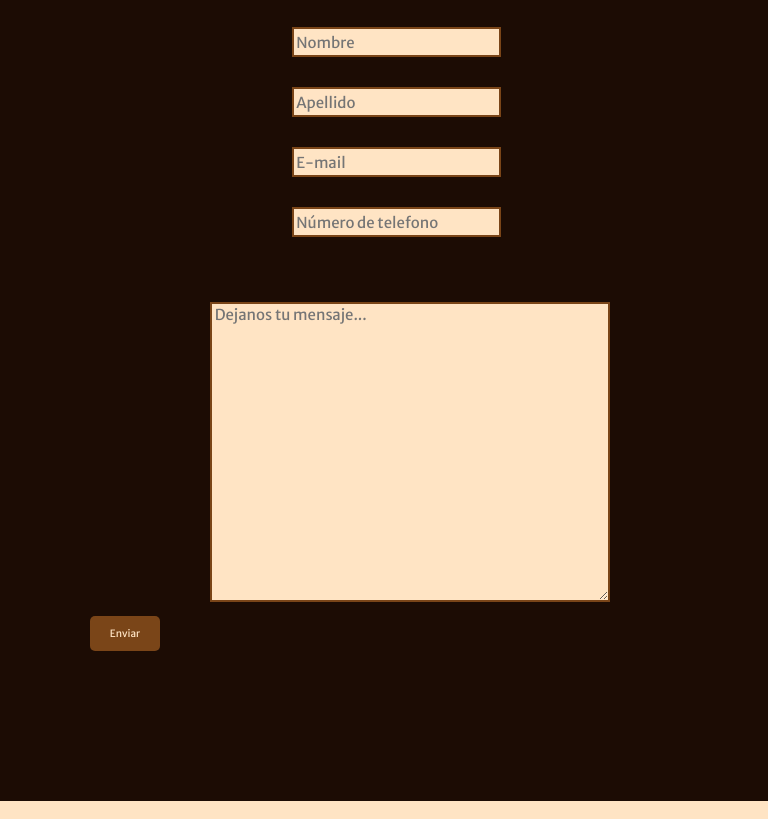
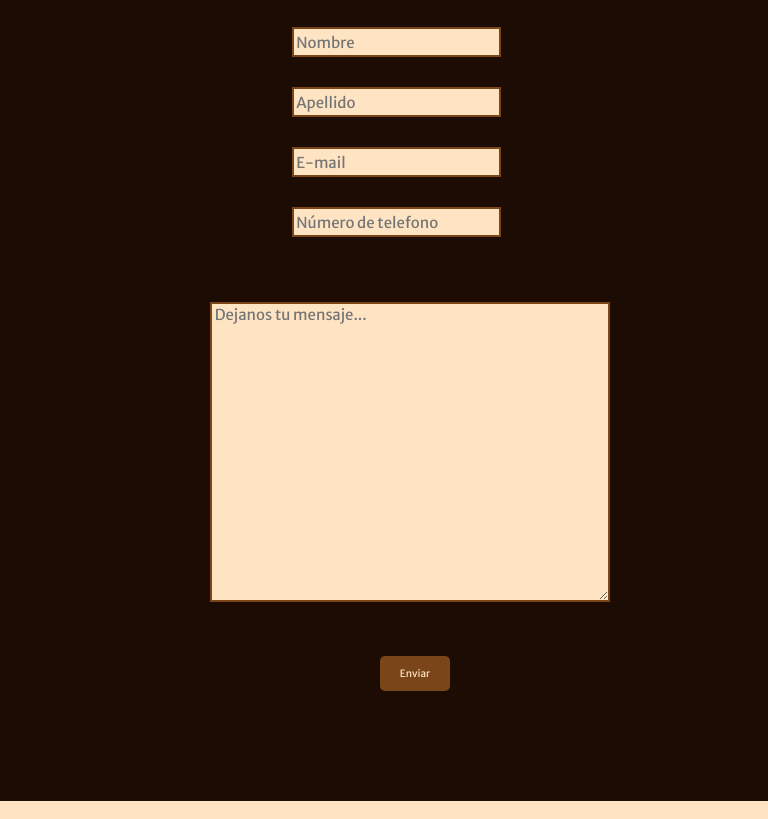
Before and after one commit to NicoAlb/goats-barbershop, a website: page pages/contacto.html in a window 768 px wide. Shown: the part 249-1068 px from the top of the page. Drawn offline with nearby package versions, Linux system fonts and the light colour scheme.

Commit message:
Finalizacion del sitio web

```diff
--- a/scss/style.scss
+++ b/scss/style.scss
@@ -457,7 +457,7 @@ form {
     }
 }
 
-@media only screen and (min-width: 577px) and (max-width: 1199px) {
+@media only screen and (min-width: 540px) and (max-width: 1199px) {
     .containerGrid{
         grid-template-columns: 100%;
         grid-template-rows: 130px 1fr 130px;
@@ -643,7 +643,7 @@ form {
         margin-bottom: 25px;
         margin-left: 0px;
     }
-    .marginBoton {
+    .botonClaro {
         margin-top: 40px;
         margin-left: 330px;
     }
```
Also changed, not shown: css/style.css.
